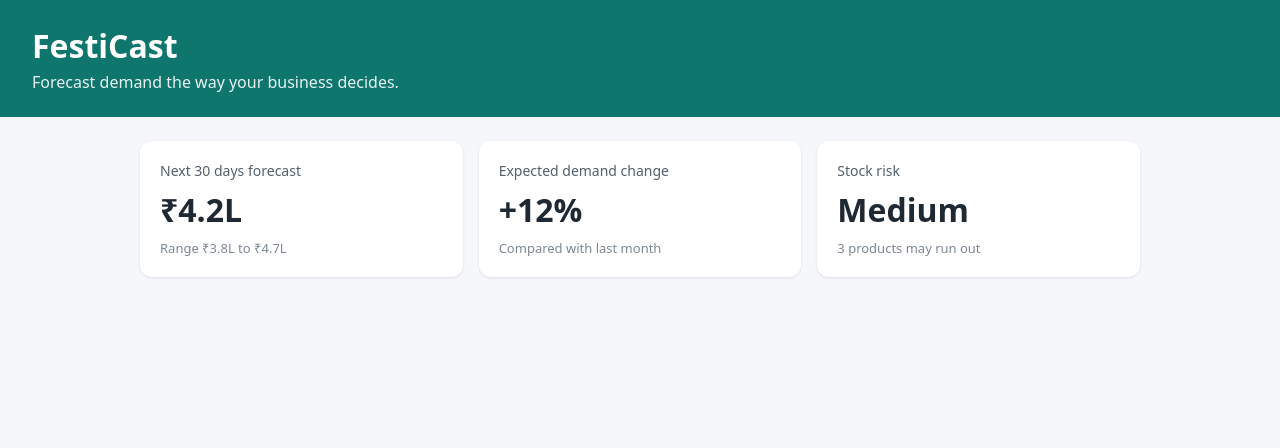
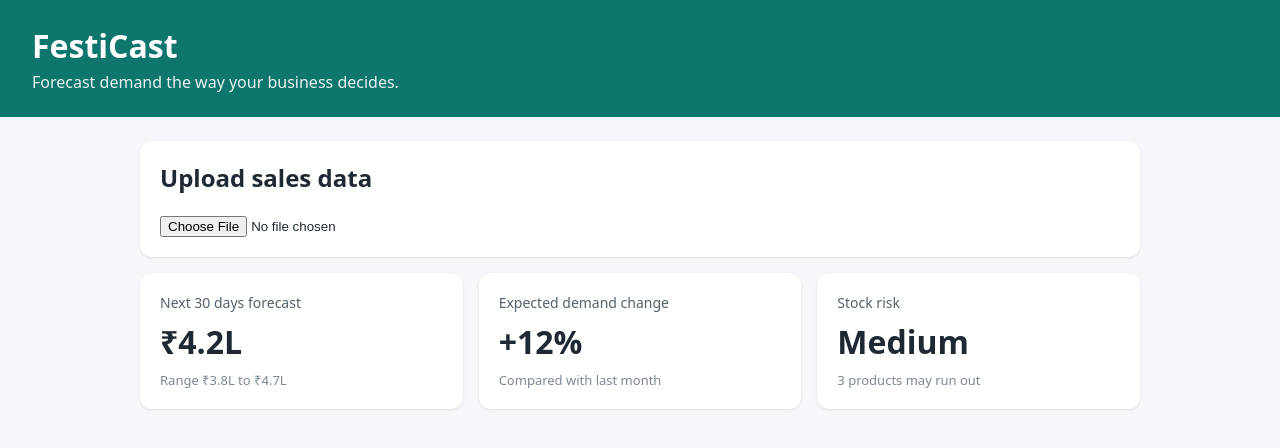
Before and after one commit to Nafeesa0/festicast, a React app in the folder frontend/: page / in a window 1280 px wide. Shown: the top 448 px of the page. Built offline with nearby package versions, Linux system fonts and the light colour scheme; the HTML template or start-up script is replaced by a standard one.

Commit message:
feat: add UploadCard with CSV preview using state

```diff
--- a/frontend/src/App.jsx
+++ b/frontend/src/App.jsx
@@ -1,5 +1,6 @@
 import Header from './components/Header'
 import MetricCard from './components/MetricCard'
+import UploadCard from './components/UploadCard'
 
 const sampleMetrics = [
   { title: 'Next 30 days forecast', value: '₹4.2L', note: 'Range ₹3.8L to ₹4.7L' },
@@ -12,6 +13,7 @@
     <div>
       <Header />
       <main className="container">
+        <UploadCard />
         <div className="card-grid">
           {sampleMetrics.map((metric) => (
             <MetricCard
--- /dev/null
+++ b/frontend/src/components/UploadCard.jsx
@@ -0,0 +1,31 @@
+import { useState } from 'react'
+
+function UploadCard() {
+  const [fileName, setFileName] = useState('')
+  const [lines, setLines] = useState([])
+
+  function handleFileChange(event) {
+    const file = event.target.files[0]
+    if (!file) return
+
+    setFileName(file.name)
+
+    const reader = new FileReader()
+    reader.onload = () => {
+      const allLines = reader.result.trim().split('\n')
+      setLines(allLines.slice(0, 6))
+    }
+    reader.readAsText(file)
+  }
+
+  return (
+    <div className="card upload-card">
+      <h2>Upload sales data</h2>
+      <input type="file" accept=".csv" onChange={handleFileChange} />
+      {fileName && <p>Selected: {fileName}</p>}
+      {lines.length > 0 && <pre className="preview">{lines.join('\n')}</pre>}
+    </div>
+  )
+}
+
+export default UploadCard
--- a/frontend/src/index.css
+++ b/frontend/src/index.css
@@ -10,3 +10,7 @@
 .card-title { margin: 0; color: #52606d; font-size: 14px; }
 .card-value { margin: 8px 0; font-size: 32px; }
 .card-note { margin: 0; color: #7b8794; font-size: 13px; }
+
+.upload-card { margin-bottom: 16px; }
+.upload-card h2 { margin-top: 0; }
+.preview { background: #f0f4f8; padding: 12px; border-radius: 8px; overflow-x: auto; }
```
Also changed, not shown: 1 other file (tests, documents, lock files or other folders).
